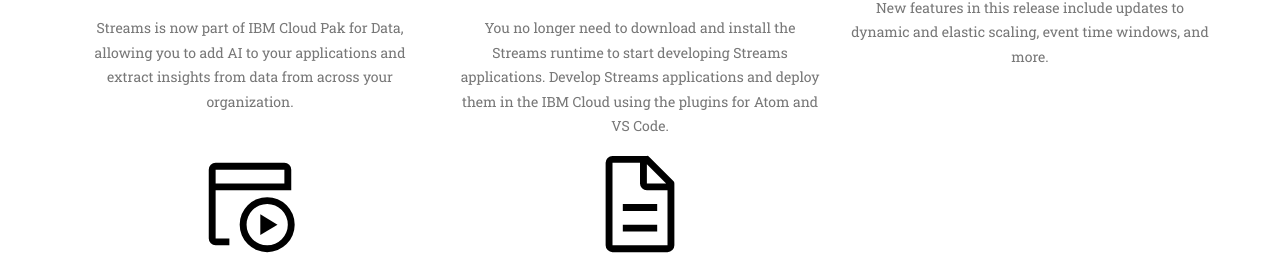
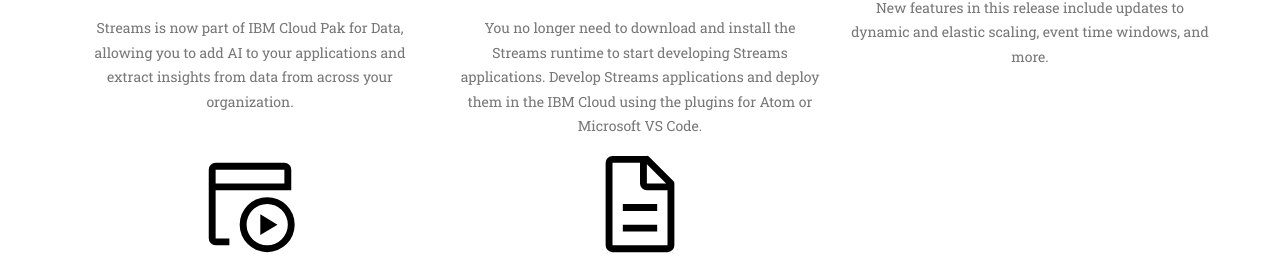
Before and after one commit to IBMStreams/IBMStreams.github.io, a Jekyll site: the page built from index.html, in a window 1280 px wide and 900 px high, scrolled down 749 px. Shown: the part 242-521 px from the top of the window. Built offline with Jekyll 4.4.1, drawn with Linux system fonts in a browser that asks for light colours; nearby versions of some CDN libraries; some web fonts are replaced.

Commit message:
Update whatsNew.html

```diff
--- a/_includes/whatsNew.html
+++ b/_includes/whatsNew.html
@@ -19,7 +19,7 @@
                 <div class="col-lg-4">
                     <a target="_blank" href="https://developer.ibm.com/streamsdev/docs/develop-run-streams-applications-using-atom-visual-studio-code/"><svg width="110px" height="110px" xmlns="http://www.w3.org/2000/svg" viewBox="0 0 32 32"><path d="M31 16l-7 7-1.41-1.41L28.17 16l-5.58-5.59L24 9l7 7zM1 16l7-7 1.41 1.41L3.83 16l5.58 5.59L8 23l-7-7zm11.42 9.484L17.64 6l1.932.517L14.352 26z"/></svg></a>
                     <h4 class="service-heading"><a target="_blank" href="https://developer.ibm.com/streamsdev/docs/develop-run-streams-applications-using-atom-visual-studio-code/" class="blackLink">Develop Streams applications using Atom or Microsoft VS Code<br></a></h4>
-                    <p class="text-muted">You no longer need to download and install the Streams runtime to start developing Streams applications. Develop Streams applications and deploy them in the IBM Cloud using the plugins for Atom and VS Code.</p>
+                    <p class="text-muted">You no longer need to download and install the Streams runtime to start developing Streams applications. Develop Streams applications and deploy them in the IBM Cloud using the plugins for Atom or Microsoft VS Code.</p>
                 </div>
 
                 <div class="col-lg-4">
```
